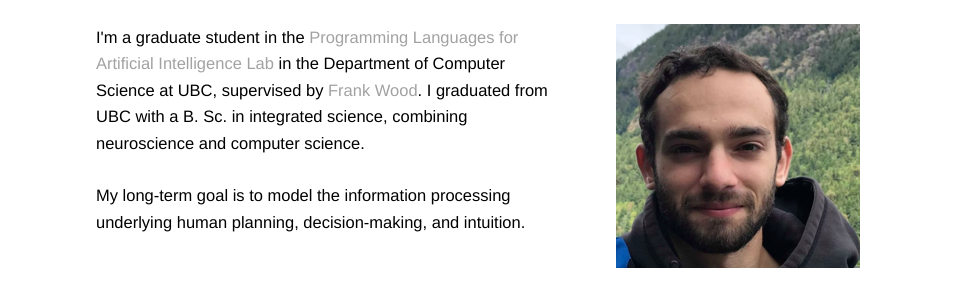
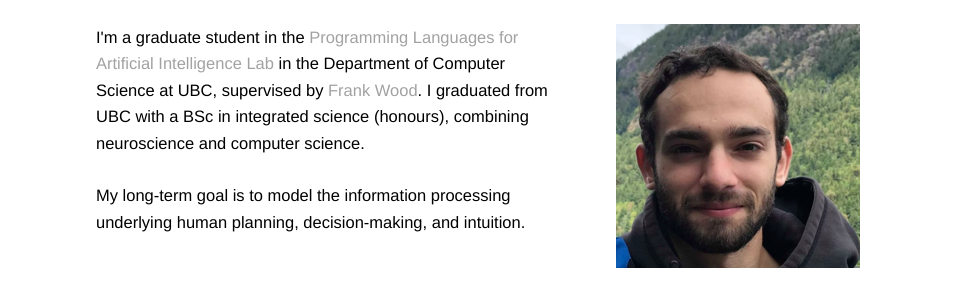
Before and after one commit to rfayyazi/rfayyazi.github.io, a Jekyll site: the page index.html, which Jekyll copies as it is, in a window 1280 px wide. Shown: the part 164-464 px from the top of the page, without its empty margins (162-1116 px from the left). Built offline with Jekyll 4.4.1, drawn with Linux system fonts in a browser that asks for light colours.

Commit message:
Update index.html

```diff
--- a/index.html
+++ b/index.html
@@ -38,7 +38,7 @@
               <td>
                 <div class='summary'>
                   I'm a graduate student in the <a href="https://plai.cs.ubc.ca/">Programming Languages for Artificial Intelligence Lab</a> in the Department of Computer Science at UBC, supervised by <a href="https://www.cs.ubc.ca/~fwood/">Frank Wood</a>.
-                  I graduated from UBC with a B. Sc. in integrated science, combining neuroscience and computer science.
+                  I graduated from UBC with a BSc in integrated science (honours), combining neuroscience and computer science.
                   <br>
                   <br>
                   My long-term goal is to model the information processing underlying human planning, decision-making, and intuition.
```
